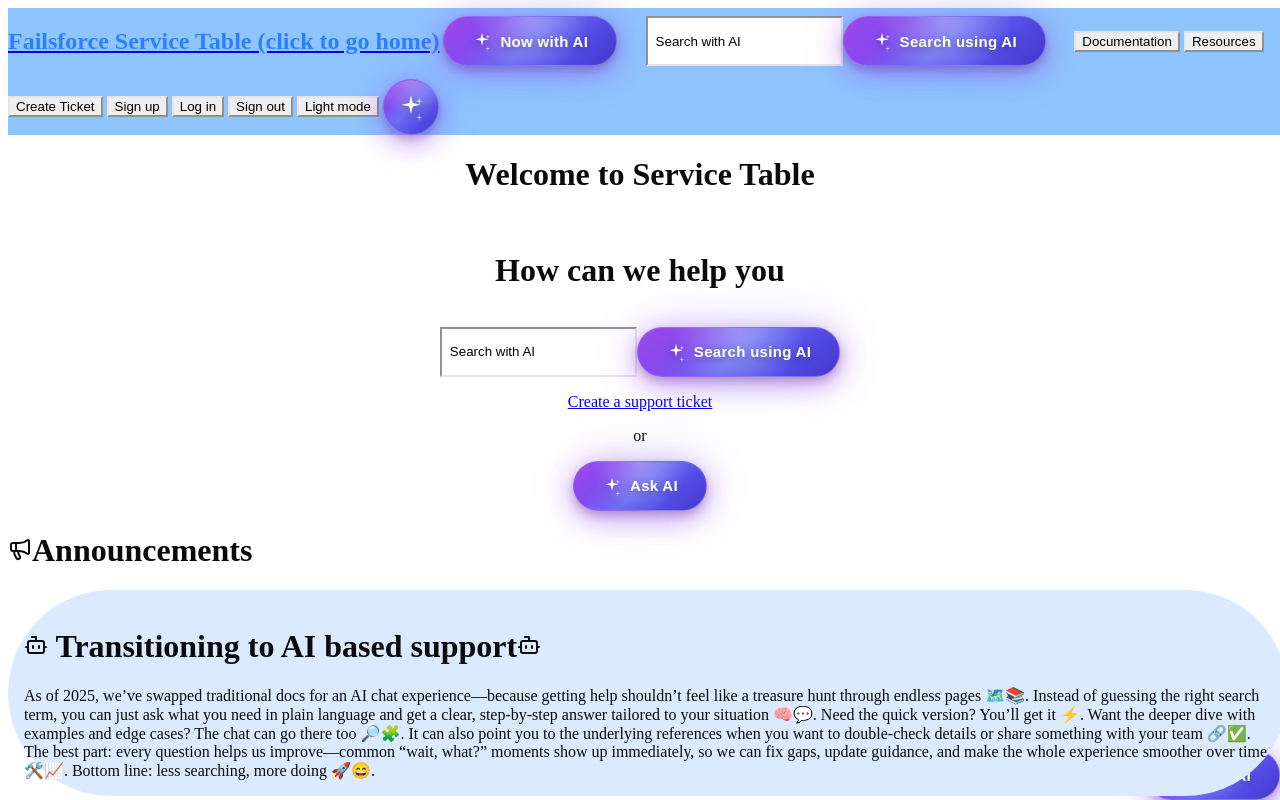
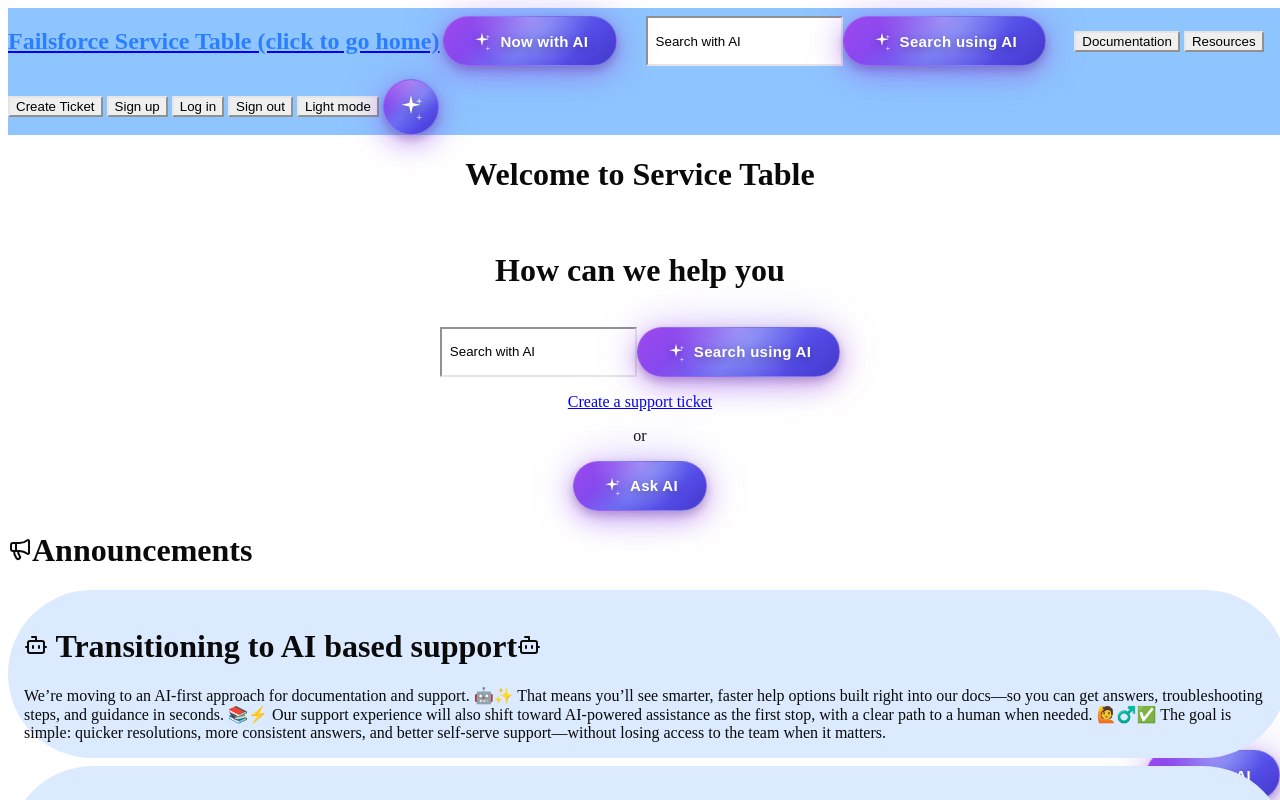
Before and after one commit to ingoau/service-table, a Next.js app: page / in a window 1280 px wide. Shown: the top 800 px of the page. Built offline with nearby package versions, Linux system fonts and the light colour scheme.

Commit message:
update annoucnemnbt

```diff
--- a/app/page.tsx
+++ b/app/page.tsx
@@ -27,18 +27,14 @@
             <Bot /> Transitioning to AI based support
             <Bot />
           </h1>
-          As of 2025, we’ve swapped traditional docs for an AI chat
-          experience—because getting help shouldn’t feel like a treasure hunt
-          through endless pages 🗺️📚. Instead of guessing the right search term,
-          you can just ask what you need in plain language and get a clear,
-          step-by-step answer tailored to your situation 🧠💬. Need the quick
-          version? You’ll get it ⚡. Want the deeper dive with examples and edge
-          cases? The chat can go there too 🔎🧩. It can also point you to the
-          underlying references when you want to double-check details or share
-          something with your team 🔗✅. The best part: every question helps us
-          improve—common “wait, what?” moments show up immediately, so we can
-          fix gaps, update guidance, and make the whole experience smoother over
-          time 🛠️📈. Bottom line: less searching, more doing 🚀😄.
+          We’re moving to an AI-first approach for documentation and support.
+          🤖✨ That means you’ll see smarter, faster help options built right
+          into our docs—so you can get answers, troubleshooting steps, and
+          guidance in seconds. 📚⚡ Our support experience will also shift
+          toward AI-powered assistance as the first stop, with a clear path to a
+          human when needed. 🙋♂️✅ The goal is simple: quicker resolutions,
+          more consistent answers, and better self-serve support—without losing
+          access to the team when it matters.
         </div>
         <div className="w-screen p-4 bg-blue-100 rounded-full">
           <h1>🔒 New security protocols</h1>
```
